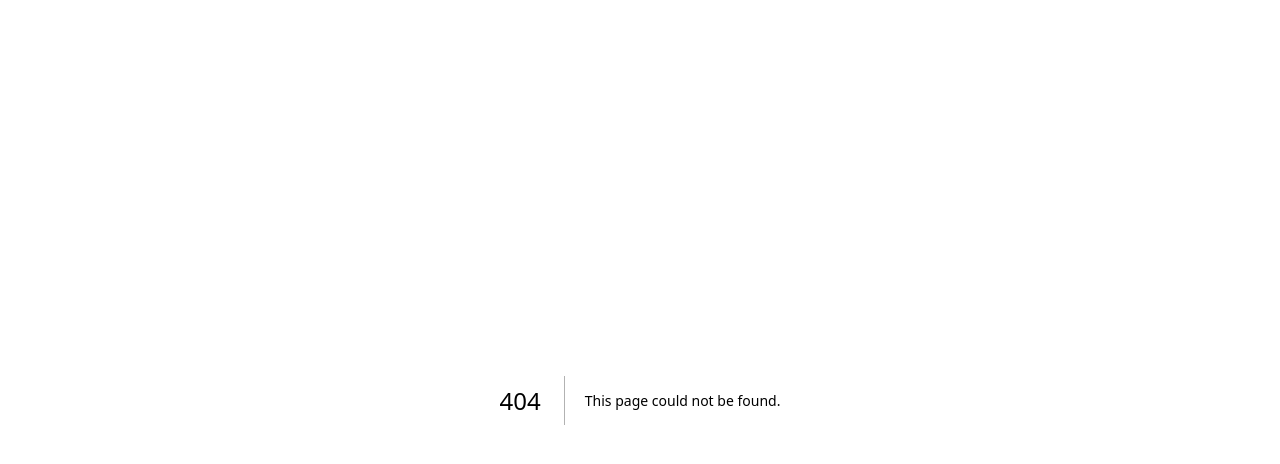
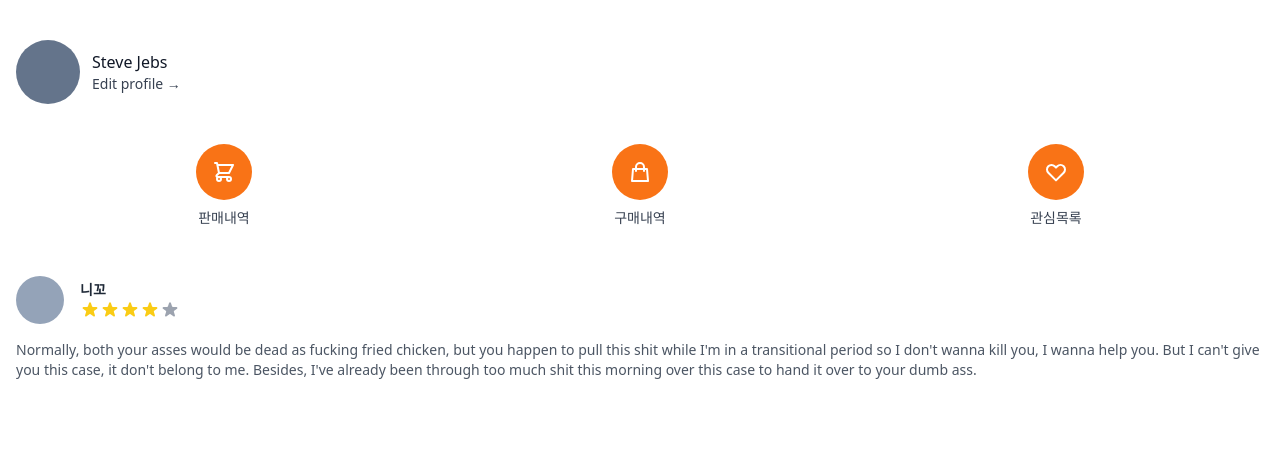
Before and after one commit to mochafreddo/carrot-market, a Next.js app: page /profile in a window 1280 px wide. Before the commit this address had no page. Shown: the top 464 px of the page. Built offline with nearby package versions, Linux system fonts and the light colour scheme.

Commit message:
feat(pages): Add 'Profile' page with user info and activity sections

```diff
--- /dev/null
+++ b/pages/profile.tsx
@@ -0,0 +1,147 @@
+import type { NextPage } from "next";
+
+const Profile: NextPage = () => {
+  return (
+    <div className="py-10 px-4">
+      <div className="flex items-center space-x-3">
+        <div className="w-16 h-16 bg-slate-500 rounded-full" />
+        <div className="flex flex-col">
+          <span className="font-medium text-gray-900">Steve Jebs</span>
+          <span className="text-sm text-gray-700">Edit profile &rarr;</span>
+        </div>
+      </div>
+      <div className="mt-10 flex justify-around">
+        <div className="flex flex-col items-center">
+          <div className="w-14 h-14 text-white bg-orange-500 rounded-full flex items-center justify-center">
+            <svg
+              className="w-6 h-6"
+              fill="none"
+              stroke="currentColor"
+              viewBox="0 0 24 24"
+              xmlns="http://www.w3.org/2000/svg"
+            >
+              <path
+                strokeLinecap="round"
+                strokeLinejoin="round"
+                strokeWidth="2"
+                d="M3 3h2l.4 2M7 13h10l4-8H5.4M7 13L5.4 5M7 13l-2.293 2.293c-.63.63-.184 1.707.707 1.707H17m0 0a2 2 0 100 4 2 2 0 000-4zm-8 2a2 2 0 11-4 0 2 2 0 014 0z"
+              ></path>
+            </svg>
+          </div>
+          <span className="text-sm mt-2 font-medium text-gray-700">
+            판매내역
+          </span>
+        </div>
+        <div className="flex flex-col items-center">
+          <div className="w-14 h-14 text-white bg-orange-500 rounded-full flex items-center justify-center">
+            <svg
+              className="w-6 h-6"
+              fill="none"
+              stroke="currentColor"
+              viewBox="0 0 24 24"
+              xmlns="http://www.w3.org/2000/svg"
+            >
+              <path
+                strokeLinecap="round"
+                strokeLinejoin="round"
+                strokeWidth="2"
+                d="M16 11V7a4 4 0 00-8 0v4M5 9h14l1 12H4L5 9z"
+              ></path>
+            </svg>
+          </div>
+          <span className="text-sm mt-2 font-medium text-gray-700">
+            구매내역
+          </span>
+        </div>
+        <div className="flex flex-col items-center">
+          <div className="w-14 h-14 text-white bg-orange-500 rounded-full flex items-center justify-center">
+            <svg
+              className="w-6 h-6"
+              fill="none"
+              stroke="currentColor"
+              viewBox="0 0 24 24"
+              xmlns="http://www.w3.org/2000/svg"
+            >
+              <path
+                strokeLinecap="round"
+                strokeLinejoin="round"
+                strokeWidth="2"
+                d="M4.318 6.318a4.5 4.5 0 000 6.364L12 20.364l7.682-7.682a4.5 4.5 0 00-6.364-6.364L12 7.636l-1.318-1.318a4.5 4.5 0 00-6.364 0z"
+              ></path>
+            </svg>
+          </div>
+          <span className="text-sm mt-2 font-medium text-gray-700">
+            관심목록
+          </span>
+        </div>
+      </div>
+      <div className="mt-12">
+        <div className="flex space-x-4 items-center">
+          <div className="w-12 h-12 rounded-full bg-slate-400" />
+          <div>
+            <h4 className="text-sm font-bold text-gray-800">니꼬</h4>
+            <div className="flex items-center">
+              <svg
+                className="text-yellow-400 h-5 w-5"
+                xmlns="http://www.w3.org/2000/svg"
+                viewBox="0 0 20 20"
+                fill="currentColor"
+                aria-hidden="true"
+              >
+                <path d="M9.049 2.927c.3-.921 1.603-.921 1.902 0l1.07 3.292a1 1 0 00.95.69h3.462c.969 0 1.371 1.24.588 1.81l-2.8 2.034a1 1 0 00-.364 1.118l1.07 3.292c.3.921-.755 1.688-1.54 1.118l-2.8-2.034a1 1 0 00-1.175 0l-2.8 2.034c-.784.57-1.838-.197-1.539-1.118l1.07-3.292a1 1 0 00-.364-1.118L2.98 8.72c-.783-.57-.38-1.81.588-1.81h3.461a1 1 0 00.951-.69l1.07-3.292z" />
+              </svg>
+              <svg
+                className="text-yellow-400 h-5 w-5"
+                xmlns="http://www.w3.org/2000/svg"
+                viewBox="0 0 20 20"
+                fill="currentColor"
+                aria-hidden="true"
+              >
+                <path d="M9.049 2.927c.3-.921 1.603-.921 1.902 0l1.07 3.292a1 1 0 00.95.69h3.462c.969 0 1.371 1.24.588 1.81l-2.8 2.034a1 1 0 00-.364 1.118l1.07 3.292c.3.921-.755 1.688-1.54 1.118l-2.8-2.034a1 1 0 00-1.175 0l-2.8 2.034c-.784.57-1.838-.197-1.539-1.118l1.07-3.292a1 1 0 00-.364-1.118L2.98 8.72c-.783-.57-.38-1.81.588-1.81h3.461a1 1 0 00.951-.69l1.07-3.292z" />
+              </svg>
+              <svg
+                className="text-yellow-400 h-5 w-5"
+                xmlns="http://www.w3.org/2000/svg"
+                viewBox="0 0 20 20"
+                fill="currentColor"
+                aria-hidden="true"
+              >
+                <path d="M9.049 2.927c.3-.921 1.603-.921 1.902 0l1.07 3.292a1 1 0 00.95.69h3.462c.969 0 1.371 1.24.588 1.81l-2.8 2.034a1 1 0 00-.364 1.118l1.07 3.292c.3.921-.755 1.688-1.54 1.118l-2.8-2.034a1 1 0 00-1.175 0l-2.8 2.034c-.784.57-1.838-.197-1.539-1.118l1.07-3.292a1 1 0 00-.364-1.118L2.98 8.72c-.783-.57-.38-1.81.588-1.81h3.461a1 1 0 00.951-.69l1.07-3.292z" />
+              </svg>
+              <svg
+                className="text-yellow-400 h-5 w-5"
+                xmlns="http://www.w3.org/2000/svg"
+                viewBox="0 0 20 20"
+                fill="currentColor"
+                aria-hidden="true"
+              >
+                <path d="M9.049 2.927c.3-.921 1.603-.921 1.902 0l1.07 3.292a1 1 0 00.95.69h3.462c.969 0 1.371 1.24.588 1.81l-2.8 2.034a1 1 0 00-.364 1.118l1.07 3.292c.3.921-.755 1.688-1.54 1.118l-2.8-2.034a1 1 0 00-1.175 0l-2.8 2.034c-.784.57-1.838-.197-1.539-1.118l1.07-3.292a1 1 0 00-.364-1.118L2.98 8.72c-.783-.57-.38-1.81.588-1.81h3.461a1 1 0 00.951-.69l1.07-3.292z" />
+              </svg>
+              <svg
+                className="text-gray-400 h-5 w-5"
+                xmlns="http://www.w3.org/2000/svg"
+                viewBox="0 0 20 20"
+                fill="currentColor"
+                aria-hidden="true"
+              >
+                <path d="M9.049 2.927c.3-.921 1.603-.921 1.902 0l1.07 3.292a1 1 0 00.95.69h3.462c.969 0 1.371 1.24.588 1.81l-2.8 2.034a1 1 0 00-.364 1.118l1.07 3.292c.3.921-.755 1.688-1.54 1.118l-2.8-2.034a1 1 0 00-1.175 0l-2.8 2.034c-.784.57-1.838-.197-1.539-1.118l1.07-3.292a1 1 0 00-.364-1.118L2.98 8.72c-.783-.57-.38-1.81.588-1.81h3.461a1 1 0 00.951-.69l1.07-3.292z" />
+              </svg>
+            </div>
+          </div>
+        </div>
+        <div className="mt-4 text-gray-600 text-sm">
+          <p>
+            Normally, both your asses would be dead as fucking fried chicken,
+            but you happen to pull this shit while I&apos;m in a transitional
+            period so I don&apos;t wanna kill you, I wanna help you. But I
+            can&apos;t give you this case, it don&apos;t belong to me. Besides,
+            I&apos;ve already been through too much shit this morning over this
+            case to hand it over to your dumb ass.
+          </p>
+        </div>
+      </div>
+    </div>
+  );
+};
+
+export default Profile;
```
